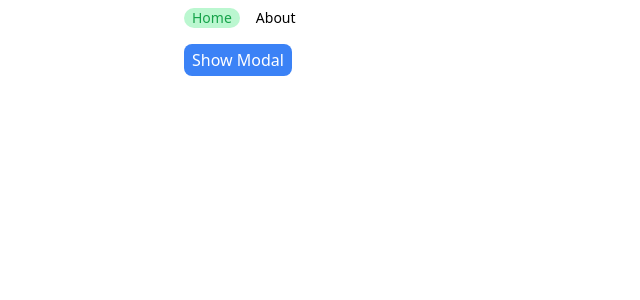
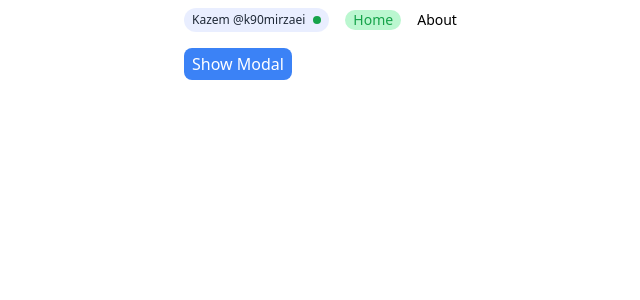
Before and after one commit to kazemmdev/noteball, a Vue app: page / in a window 1280 px wide. Shown: the top 300 px of the page, without its empty margins (120-760 px from the left). Built offline with nearby package versions, Linux system fonts and the light colour scheme.

Commit message:
feat: show user network state

```diff
--- a/package.json
+++ b/package.json
@@ -8,13 +8,14 @@
     "preview": "vite preview"
   },
   "dependencies": {
+    "@vueuse/core": "^9.13.0",
     "vue": "^3.2.47",
     "vue-router": "^4.1.6"
   },
   "devDependencies": {
+    "@vitejs/plugin-vue": "^4.0.0",
     "autoprefixer": "^10.4.13",
     "postcss": "^8.4.21",
-    "@vitejs/plugin-vue": "^4.0.0",
     "tailwindcss": "^3.2.7",
     "vite": "^4.1.4"
   }
--- a/src/App.vue
+++ b/src/App.vue
@@ -1,6 +1,15 @@
 <template>
   <div class="w-full hmin-screen max-w-2xl mx-auto flex flex-col">
-    <nav class="w-full text-sm text-center mt-2 mb-4 flex gap-4">
+    <nav class="w-full text-sm text-center mt-2 mb-4 flex items-center gap-4">
+      <div
+        class="flex items-center gap-2 bg-indigo-100/70 py-1 px-2 rounded-full text-xs text-gray-800"
+      >
+        {{ userData.name }} @{{ userData.username }}
+        <span
+          class="w-2 h-2 bg-gray-400 block rounded-full"
+          :class="isOnline && 'bg-green-600'"
+        />
+      </div>
       <RouterLink
         to="/"
         class="active:text-green-500 hover:text-green-700 transition-all"
@@ -21,7 +30,9 @@
 <script setup>
 import { provide, reactive } from "vue";
 import { RouterLink, RouterView } from "vue-router";
+import { useOnline } from "@vueuse/core";
+const userData = reactive({ name: "Kazem", username: "k90mirzaei" });
+provide("userData", userData);
 
-const userData = reactive({ name: "Kazem", username: "k90mirzaei" });
-provide('userData', userData);
+const isOnline = useOnline();
 </script>
```
Also changed, not shown: 1 other file (tests, documents, lock files or other folders).
